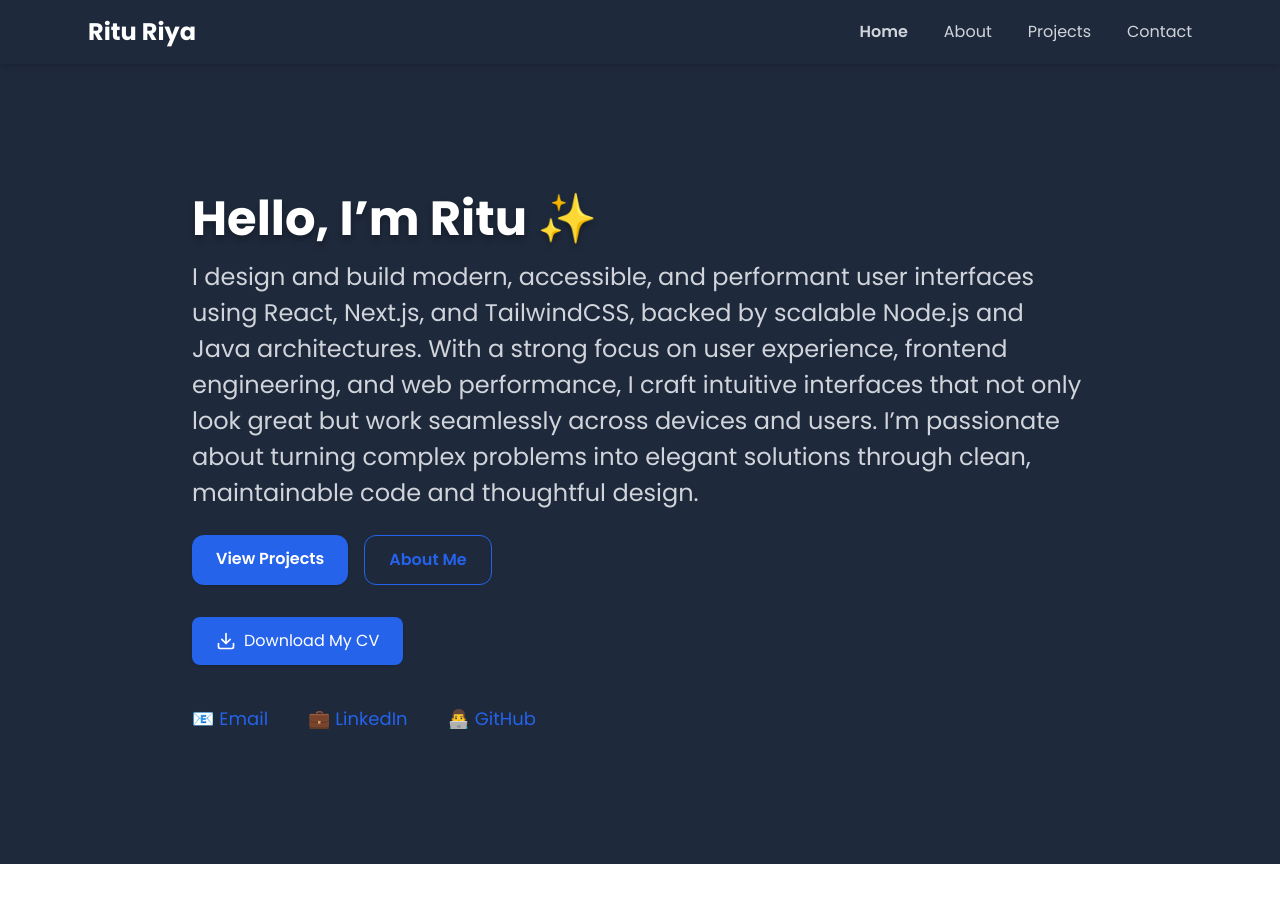
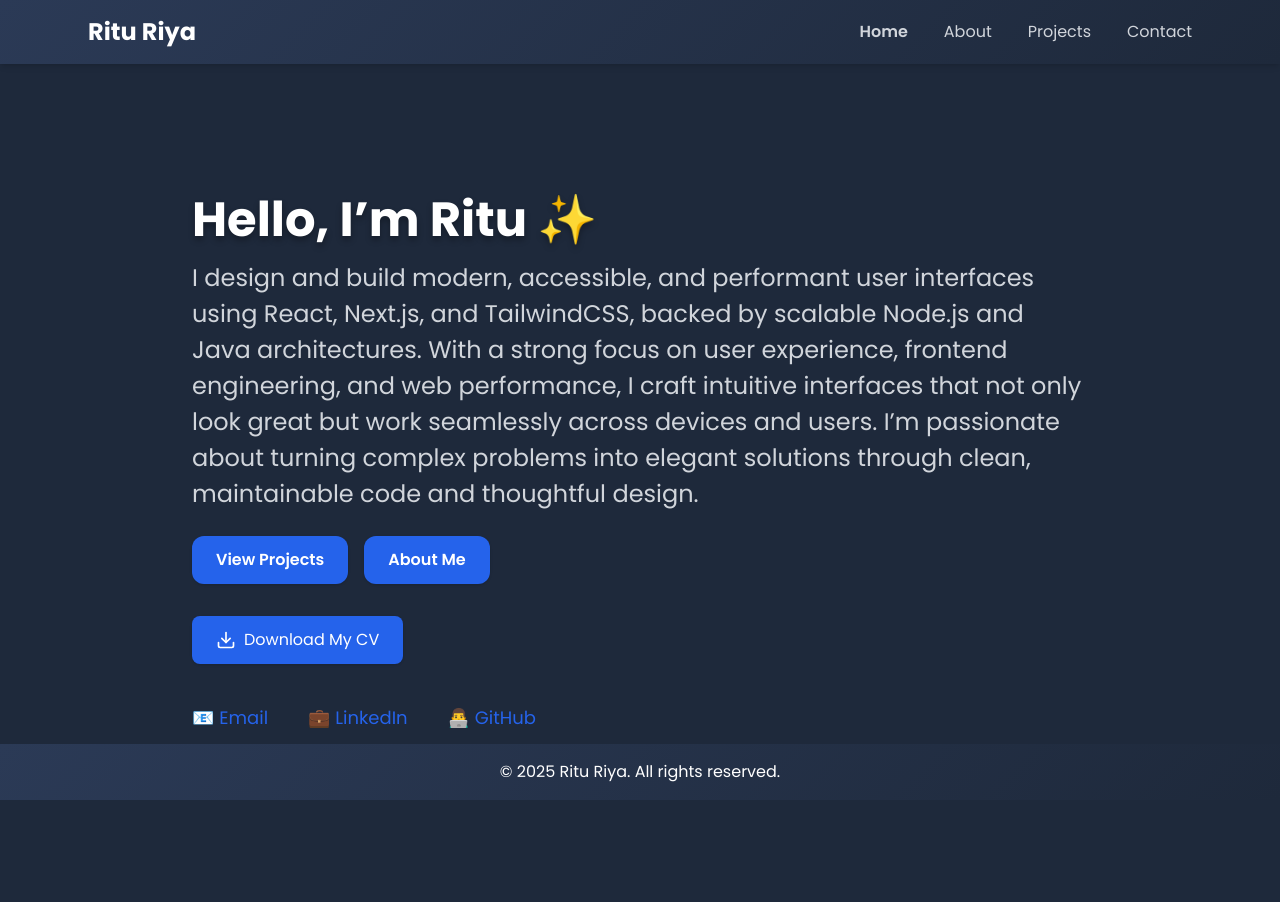
Before and after one commit to RITUriya/rituriyaportfolio, a React (Vite) app: page / in a window 1280 px wide. Shown: the top 902 px of the page. Before the commit the page ends 864 px from the top, so only its background shows below. Built offline with nearby package versions, Linux system fonts and the light colour scheme.

Commit message:
footer and enhancement

```diff
--- a/src/App.jsx
+++ b/src/App.jsx
@@ -4,7 +4,7 @@ import About from "./pages/About";
 import Projects from "./data/Projects";
 import Contact from "./pages/Contact";
 import Navbar from "./components/Navbar";
-
+import Footer from "./components/Footer";
 function App() {
   return (
     <Router>
@@ -15,6 +15,7 @@ function App() {
         <Route path="/projects" element={<Projects />} />
         <Route path="/contact" element={<Contact />} />
       </Routes>
+      <Footer />
     </Router>
   );
 }
--- /dev/null
+++ b/src/components/Footer.jsx
@@ -0,0 +1,29 @@
+import React from "react";
+import { motion } from "framer-motion";
+
+const Footer = () => {
+  return (
+    <nav className="footer  flex justify-center items-center sticky bottom-0">
+      <div className="max-w-6xl mx-auto px-6 py-4 items-center">
+        <motion.div
+          initial={{ opacity: 0 }}
+          animate={{ opacity: 1 }}
+          transition={{ delay: 0.8, duration: 0.6 }}
+          className="text-center"
+        >
+          <div className="mb-auto mt-auto flex flex-col md:flex-row gap-10 text-center  justify-center align-middle items-center ">
+            {" "}
+            <div className="">
+              <p className="text-md font-medium">
+                {" "}
+                © {new Date().getFullYear()} Ritu Riya. All rights reserved.
+              </p>
+            </div>
+          </div>{" "}
+        </motion.div>
+      </div>
+    </nav>
+  );
+};
+
+export default Footer;
--- a/src/index.css
+++ b/src/index.css
@@ -244,11 +244,19 @@ body {
   }
 }
 .navbar {
-  background: linear-gradient(135deg, #1e293b, #1e293b);
+  background: linear-gradient(135deg, #2b3a56, #1e293b);
   /* box-shadow: 0 4px 6px rgba(0, 0, 0, 0.1); */
   position: sticky;
   color: white;
   top: 0;
+  z-index: 1000;
+}
+.footer {
+  background: linear-gradient(135deg, #2b3a56, #1e293b);
+  /* box-shadow: 0 4px 6px rgba(0, 0, 0, 0.1); */
+  position: sticky;
+  color: white;
+  bottom: 0;
   z-index: 1000;
 }
 
--- a/src/pages/About.jsx
+++ b/src/pages/About.jsx
@@ -1,4 +1,5 @@
 import profileImage from "../assets/profile.jpg";
+import { useLocation } from "react-router-dom";
 import {
   About_Me_Verbase1,
   About_Me_Verbase2,
@@ -10,8 +11,15 @@ import {
   About_Me_Verbase5B,
   About_Me_Verbase5C,
 } from "../const/pageText";
+import { useEffect } from "react";
 
 const About = () => {
+  const location = useLocation();
+
+  useEffect(() => {
+    // Scroll to the top whenever the location changes
+    window.scrollTo(0, 0);
+  }, [location]);
   return (
     <main className="min-h-screen px-6 py-12 about-container">
       <div className="max-w-5xl mx-auto grid md:grid-cols-2 gap-12 items-center">
--- a/src/pages/Contact.jsx
+++ b/src/pages/Contact.jsx
@@ -1,4 +1,11 @@
+import { useLocation } from "react-router-dom";
+import { useEffect } from "react";
 const Contact = () => {
+  const location = useLocation();
+
+  useEffect(() => {
+    window.scrollTo(0, 0);
+  }, [location]);
   return (
     <main className="min-h-screen px-6 py-12 bg-gradient-to-tr from-white via-blue-50 to-sky-100 contact-container">
       <div className="max-w-3xl mx-auto text-center contact-title">
--- a/src/pages/Home.jsx
+++ b/src/pages/Home.jsx
@@ -1,10 +1,17 @@
 import React from "react";
+import { useEffect } from "react";
 import { motion } from "framer-motion";
 import { Link } from "react-router-dom";
 import { Download } from "lucide-react";
 import { Home_Verbase, Home_Name } from "../const/pageText";
+import { useLocation } from "react-router-dom";
 
 export default function Home() {
+  const location = useLocation();
+
+  useEffect(() => {
+    window.scrollTo(0, 0);
+  }, [location]);
   return (
     <main className="min-h-screen bg-gradient-to-br from-[#f2f6ff] via-white to-[#e0f7fa] px-6 py-20 text-center md:text-left flex items-center home-container">
       <div className="max-w-4xl mx-auto">
@@ -37,8 +44,8 @@ export default function Home() {
             View Projects
           </Link>
           <Link
-            to="/about"
-            className="border border-blue-600 text-blue-600 hover:bg-blue-50 px-6 py-3 rounded-xl font-semibold"
+            to="/projects"
+            className="bg-blue-600 hover:bg-blue-700 text-white font-semibold px-6 py-3 rounded-xl shadow"
           >
             About Me
           </Link>
@@ -61,7 +68,7 @@ export default function Home() {
           initial={{ opacity: 0 }}
           animate={{ opacity: 1 }}
           transition={{ delay: 0.8, duration: 0.6 }}
-          className="text-center md:text-left"
+          className="text-center text-blue-600  md:text-left"
         >
           <div className="mb-auto mt-10 flex flex-col md:flex-row gap-10 text-center">
             <div>
```
